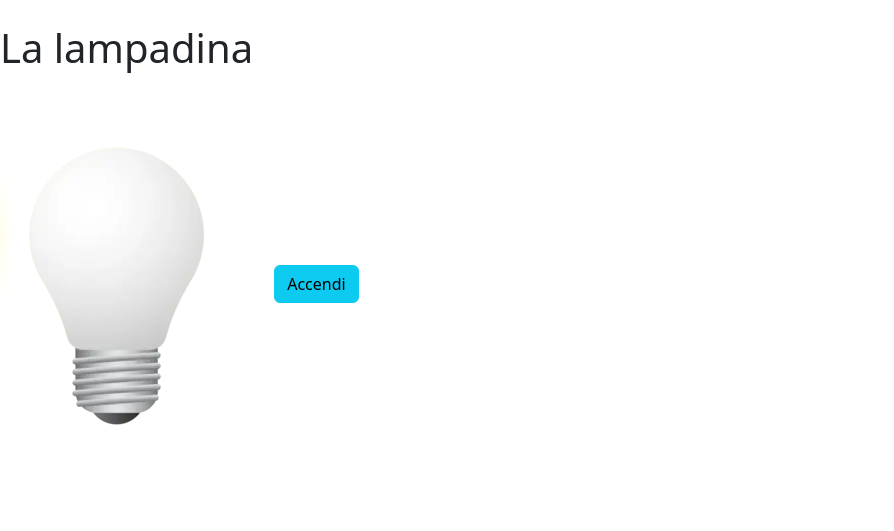
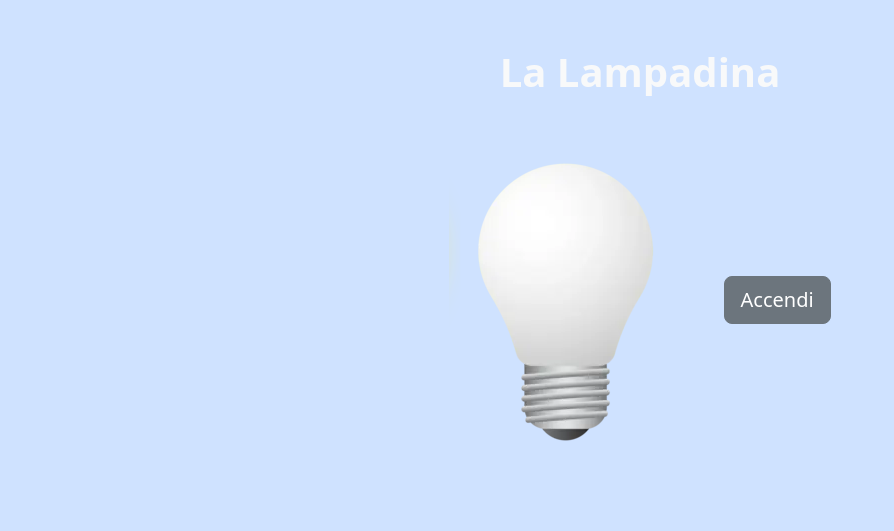
Before and after one commit to midory-rojas/js-dom-1, a plain HTML site: page index.html in a window 1280 px wide. Shown: the whole page, without its empty margins (0-894 px from the left). Drawn offline with nearby package versions, Linux system fonts and the light colour scheme.

Commit message:
feat:ho aggiunto lo style con bootstrap

```diff
--- a/index.html
+++ b/index.html
@@ -9,9 +9,10 @@
     <title>Document</title>
 </head>
 
-<body>
+<body class="bg-primary-subtle d-flex justify-content-center align-items-center">
+    <div class="class text-center p-5 ">
     <!--Titolo-->
-    <h1 id ="main-title" class="py-4">La lampadina</h1>
+    <h1 id ="main-title" class="text-light mb-4 fw-bold">La Lampadina</h1>
 
     <!--Immagine -->
 
@@ -19,7 +20,8 @@
 
     <!--Button-->
 
-    <button class="btn btn-info">Accendi</button>
+    <button class="btn btn-secondary btn-lg">Accendi</button>
+    </div>
     <!--Script.js-->
     <script src="./js/script.js"></script>
 </body>
```
